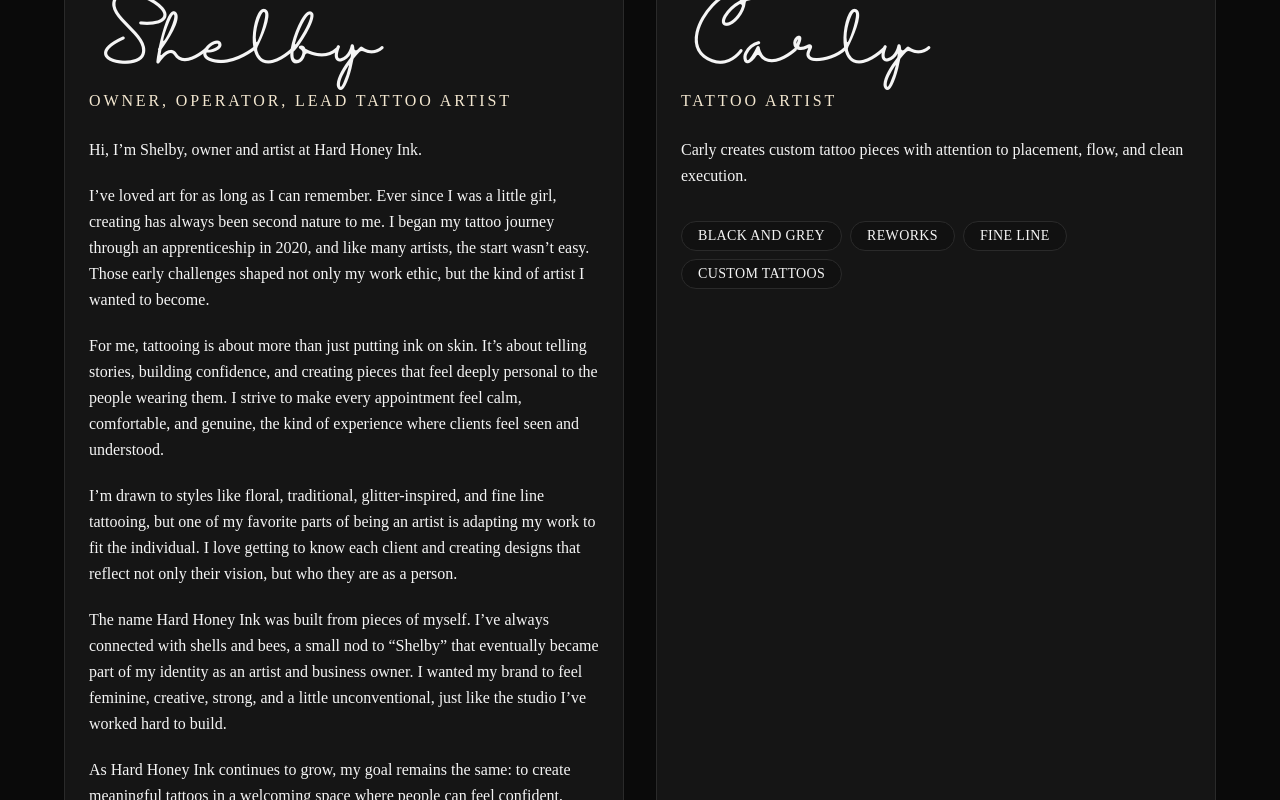
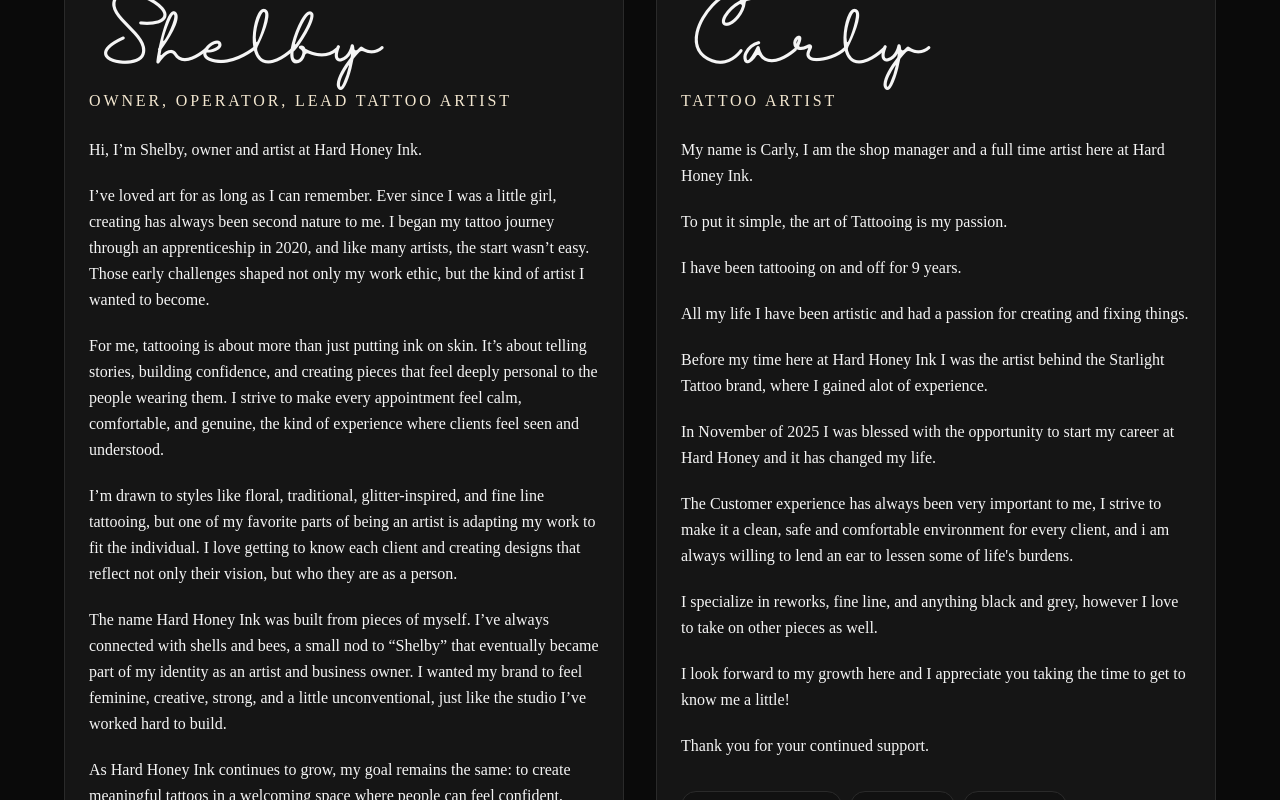
Before and after one commit to mdog48765/hard-honey-ink, a React (Vite) app: page /about in a window 1280 px wide. Shown: the part 720-1520 px from the top of the page. Built offline with nearby package versions, Linux system fonts and the light colour scheme.

Commit message:
updated bio for Carly

```diff
--- a/src/data/artists.js
+++ b/src/data/artists.js
@@ -34,9 +34,28 @@
     name: "Carly",
     role: "Tattoo Artist",
     specialties: ["Black and Grey", "Reworks", "Fine Line", "Custom Tattoos"],
-    bio: "Carly creates custom tattoo pieces with attention to placement, flow, and clean execution.",
-    photo: "/artists/carly.jpg",
-    portfolio: [
+    bio: `My name is Carly, I am the shop manager and a full time artist here at Hard Honey Ink.
+
+To put it simple, the art of Tattooing is my passion.
+
+I have been tattooing on and off for 9 years.
+
+All my life I have been artistic and had a passion for creating and fixing things.
+
+Before my time here at Hard Honey Ink I was the artist behind the Starlight Tattoo brand, where I gained alot of experience.
+
+In November of 2025 I was blessed with the opportunity to start my career at Hard Honey and it has changed my life.
+
+The Customer experience has always been very important to me, I strive to make it a clean, safe and comfortable environment for every client, and i am always willing to lend an ear to lessen some of life's burdens.
+
+I specialize in reworks, fine line, and anything black and grey, however I love to take on other pieces as well.
+
+I look forward to my growth here and I appreciate you taking the time to get to know me a little!
+
+Thank you for your continued support.`,
+
+      photo: "/artists/carly.jpg",
+      portfolio: [
       "/portfolio/carly-1.jpg",
       "/portfolio/carly-2.jpg",
       "/portfolio/carly-3.jpg",
```
